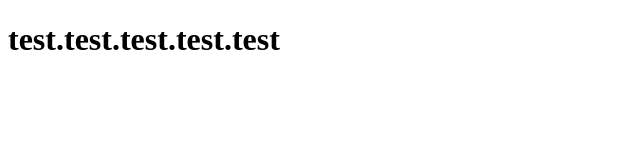
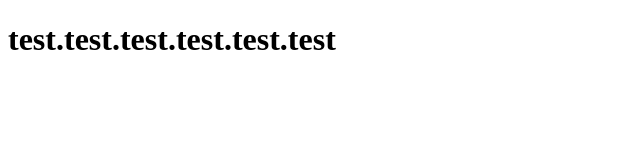
Before and after one commit to yooee/imagetest, a plain HTML site: page index.html in a window 1280 px wide. Shown: the full height of the page, 0-640 px from the left. Drawn offline with Linux system fonts and the light colour scheme.

Commit message:
html change

```diff
--- a/index.html
+++ b/index.html
@@ -6,6 +6,6 @@
     <title>test</title>
 </head>
 <body>
-    <h1>test.test.test.test.test</h1>
+    <h1>test.test.test.test.test.test</h1>
 </body>
 </html>
```
Also changed, not shown: 1 other file.
